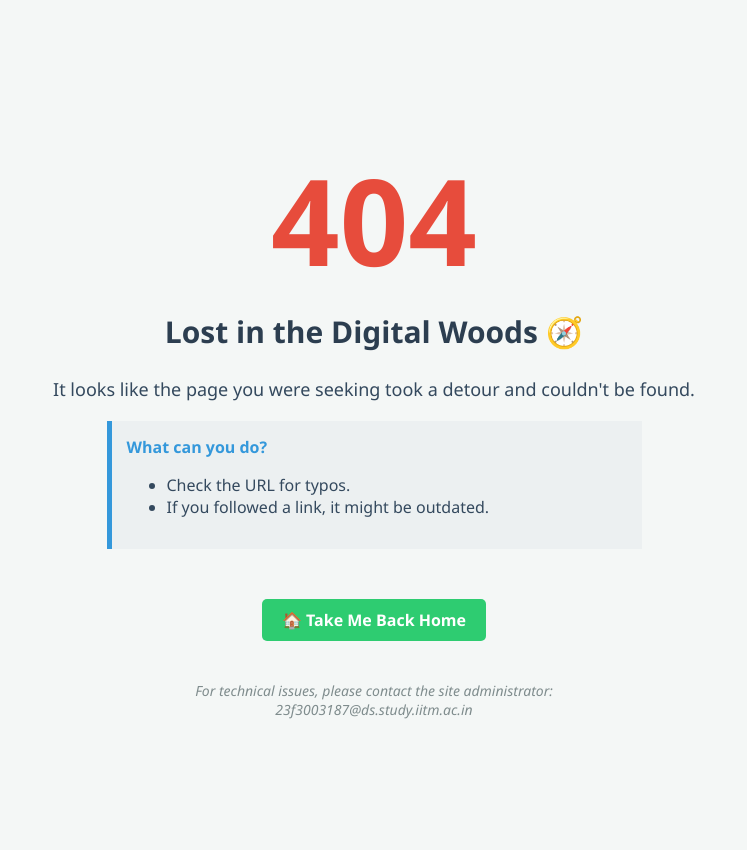
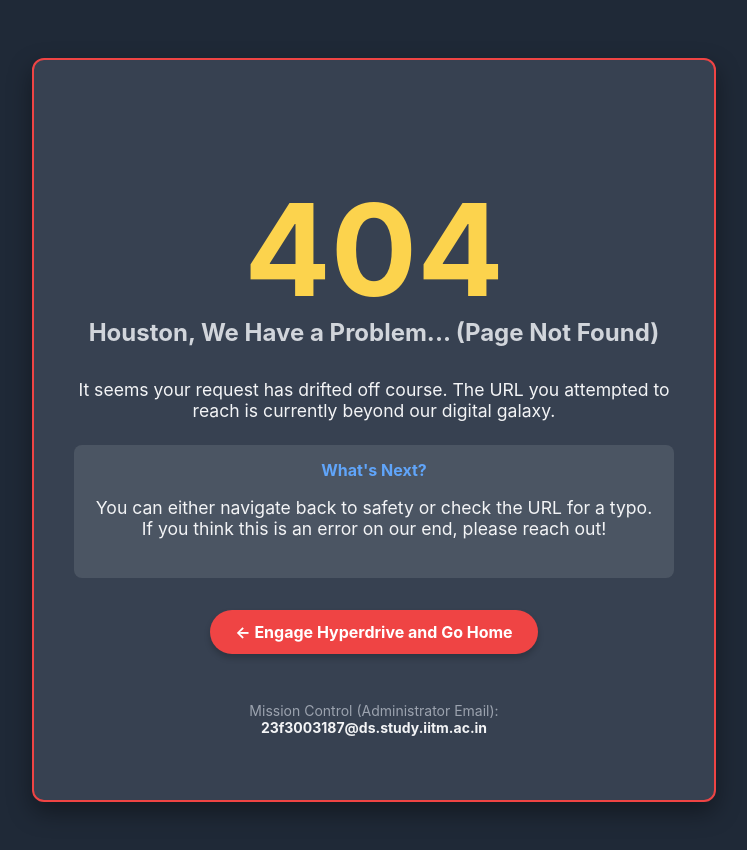
Before and after one commit to rizviiqra/assignment-2, a plain HTML site: page 404.html in a window 1280 px wide. Shown: the whole page, without its empty margins (266-1013 px from the left). Before the commit the page ends 800 px from the top, so only its background shows below. Drawn offline with Linux system fonts and the light colour scheme.

Commit message:
Update 404.html

```diff
--- a/404.html
+++ b/404.html
@@ -3,61 +3,94 @@
 <head>
   <meta charset="UTF-8">
   <meta name="viewport" content="width=device-width, initial-scale=1.0">
-  <title>404 - Lost in the Digital Woods 🧭</title>
+  <title>404 - Lost in Space 🌌</title>
   <style>
+    /* Using Tailwind-inspired utility classes for modern look */
     body {
-      font-family: 'Segoe UI', Tahoma, Geneva, Verdana, sans-serif;
+      font-family: 'Inter', -apple-system, BlinkMacSystemFont, "Segoe UI", Roboto, Oxygen, Ubuntu, Cantarell, "Open Sans", "Helvetica Neue", sans-serif;
       text-align: center;
-      padding: 50px;
-      background-color: #f4f7f6;
-      color: #34495e;
+      padding: 50px 20px;
+      background-color: #1f2937; /* Dark background for 'space' theme */
+      color: #f3f4f6; /* Light text */
     }
-    h1 { font-size: 120px; color: #e74c3c; margin-bottom: 0; }
-    h2 { font-size: 30px; margin-top: 10px; color: #2c3e50; }
-    p { font-size: 18px; }
-    .helpful-tip {
-      background-color: #ecf0f1;
-      border-left: 5px solid #3498db;
+    .error-card {
+        max-width: 600px;
+        margin: 0 auto;
+        padding: 40px;
+        background-color: #374151; /* Slightly lighter card */
+        border-radius: 12px;
+        box-shadow: 0 10px 25px rgba(0, 0, 0, 0.4);
+        border: 2px solid #ef4444; /* Red accent */
+    }
+    h1 {
+        font-size: 8rem;
+        color: #fcd34d; /* Yellow/Gold for visibility */
+        margin-bottom: 0.25rem;
+        line-height: 1;
+    }
+    h2 {
+        font-size: 1.5rem;
+        color: #d1d5db;
+        margin-top: 0;
+        margin-bottom: 2rem;
+    }
+    p {
+        font-size: 1.1rem;
+        margin-bottom: 1.5rem;
+    }
+    .help-section {
+        background-color: #4b5563;
         padding: 15px;
-      margin: 20px auto;
-      width: 70%;
-      max-width: 500px;
-      text-align: left;
+        border-radius: 8px;
+        margin-bottom: 2rem;
     }
-    .helpful-tip strong { color: #3498db; }
-    .nav-link {
+    .help-section strong {
+        color: #60a5fa; /* Blue accent */
+    }
+    .home-link {
         display: inline-block;
-      margin-top: 30px;
-      padding: 10px 20px;
-      background-color: #2ecc71;
+        padding: 12px 25px;
+        background-color: #ef4444; /* A clear, actionable red */
         color: white;
         text-decoration: none;
-      border-radius: 5px;
-      font-weight: bold;
-      transition: background-color 0.3s;
+        border-radius: 9999px; /* Pill shape */
+        font-weight: 700;
+        transition: background-color 0.3s, transform 0.2s;
+        box-shadow: 0 4px 6px rgba(0, 0, 0, 0.2);
     }
-    .nav-link:hover {
-        background-color: #27ae60;
+    .home-link:hover {
+        background-color: #dc2626;
+        transform: translateY(-2px);
     }
-    .contact { margin-top: 40px; font-style: italic; color: #7f8c8d; font-size: 14px; }
+    .contact-info {
+        margin-top: 3rem;
+        font-size: 0.875rem;
+        color: #9ca3af;
+    }
+    .contact-info strong {
+        color: #f3f4f6;
+    }
   </style>
 </head>
 <body>
+  <div class="error-card">
     <h1>404</h1>
-  <h2>Lost in the Digital Woods 🧭</h2>
-  <p>It looks like the page you were seeking took a detour and couldn't be found.</p>
+    <h2>Houston, We Have a Problem... (Page Not Found)</h2>
+    <p>It seems your request has drifted off course. The URL you attempted to reach is currently beyond our digital galaxy.</p>
 
-  <div class="helpful-tip">
-    <strong>What can you do?</strong>
-    <ul>
-      <li>Check the URL for typos.</li>
-      <li>If you followed a link, it might be outdated.</li>
-    </ul>
+    <div class="help-section">
+        <strong>What's Next?</strong>
+        <p>You can either navigate back to safety or check the URL for a typo. If you think this is an error on our end, please reach out!</p>
     </div>
 
-  <a href="/" class="nav-link">🏠 Take Me Back Home</a>
+    <a href="/" class="home-link">
+        ← Engage Hyperdrive and Go Home
+    </a>
 
-  <p class="contact">For technical issues, please contact the site administrator:<br>
-    23f3003187@ds.study.iitm.ac.in</p>
+    <p class="contact-info">
+        Mission Control (Administrator Email):<br>
+        <strong><!--email_off-->23f3003187@ds.study.iitm.ac.in<!--/email_off--></strong>
+    </p>
+  </div>
 </body>
 </html>
```
Lines whose indentation alone changed are shown as unchanged.
